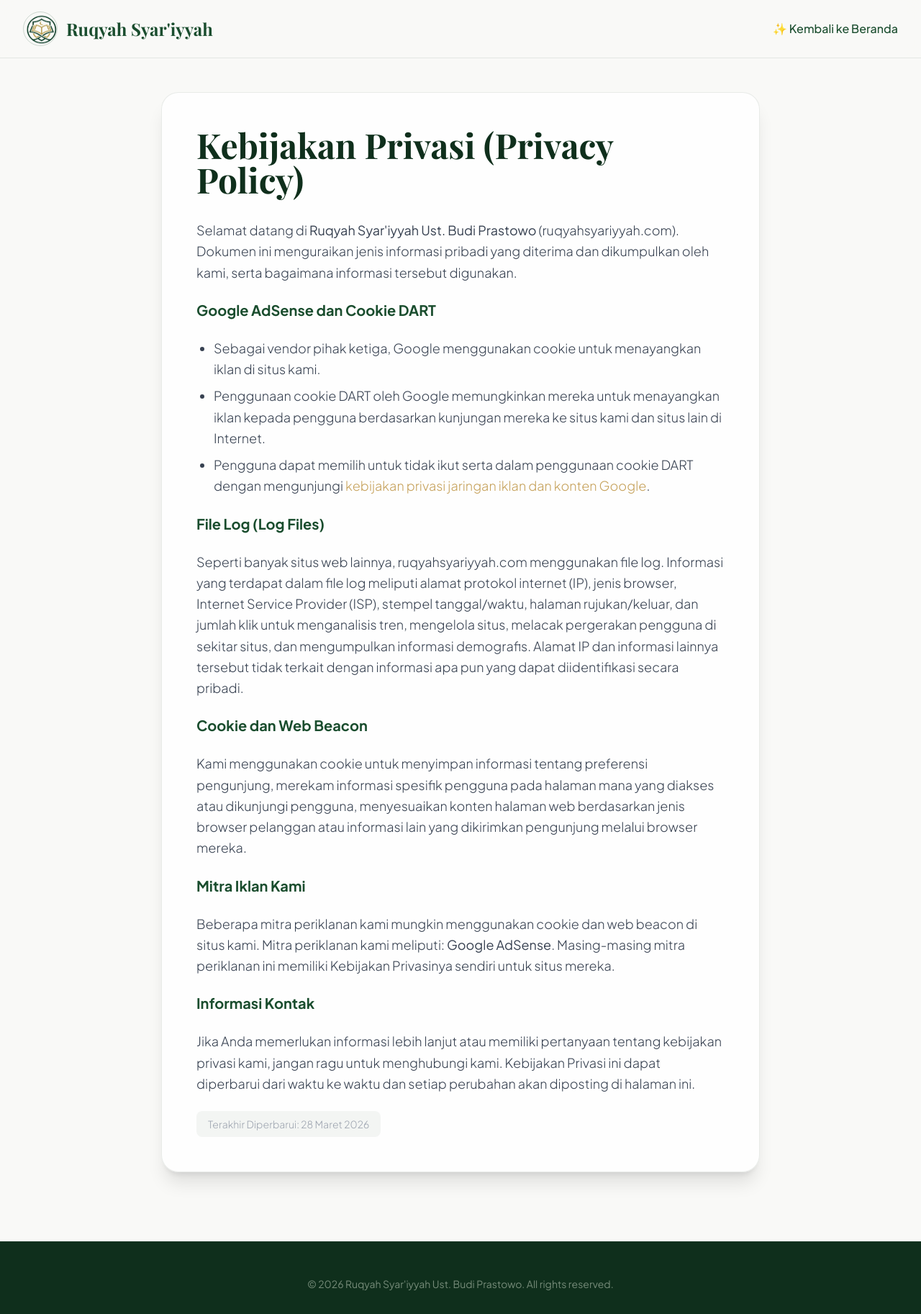
After one commit to nabilrobbani84-debug/ruqyah-syariyyah, a Django app: page /privacy-policy/ in a window 1280 px wide. The commit adds this page. Shown: the whole page at 72% size. Run offline with Django 5.2, Linux system fonts and the light colour scheme; some libraries are stand-ins or nearby versions.

Commit message:
Add Google AdSense code and Privacy Policy page

```diff
--- a/ruqyah_main/views.py
+++ b/ruqyah_main/views.py
@@ -108,3 +108,6 @@ def sitemap_xml(request):
 </urlset>
 """
     return HttpResponse(content, content_type="application/xml")
+
+def privacy_policy(request):
+    return render(request, 'privacy_policy.html')
--- a/ruqyah_project/urls.py
+++ b/ruqyah_project/urls.py
@@ -1,10 +1,11 @@
 from django.contrib import admin
 from django.urls import path
-from ruqyah_main.views import landing_page, robots_txt, sitemap_xml
+from ruqyah_main.views import landing_page, robots_txt, sitemap_xml, privacy_policy
 
 urlpatterns = [
     path('admin/', admin.site.urls),
     path('', landing_page, name='landing_page'),
+    path('privacy-policy/', privacy_policy, name='privacy_policy'),
     path('robots.txt', robots_txt, name='robots_txt'),
     path('sitemap.xml', sitemap_xml, name='sitemap_xml'),
 ]
--- /dev/null
+++ b/templates/privacy_policy.html
@@ -0,0 +1,62 @@
+{% extends 'base.html' %}
+{% load static %}
+
+{% block content %}
+<!-- Navbar -->
+<nav class="fixed w-full z-50 transition-all duration-300 bg-cream/90 backdrop-blur-md border-b border-sage-green/20">
+    <div class="max-w-7xl mx-auto px-4 sm:px-6 lg:px-8">
+        <div class="flex justify-between items-center h-20">
+            <div class="flex-shrink-0 flex items-center gap-3">
+                <a href="{% url 'landing_page' %}" class="flex items-center gap-3">
+                    <img src="{% static 'images/logo_transparent.png' %}" alt="Logo Ruqyah Syar'iyyah" class="h-12 w-12 rounded-full border border-forest-green/20">
+                    <span class="font-serif text-2xl font-bold text-forest-green">Ruqyah Syar'iyyah</span>
+                </a>
+            </div>
+            <div class="hidden md:flex space-x-8">
+                <a href="{% url 'landing_page' %}" class="text-forest-green hover:text-sage-green transition-colors font-medium">✨ Kembali ke Beranda</a>
+            </div>
+        </div>
+    </div>
+</nav>
+
+<!-- Content -->
+<section class="min-h-screen pt-32 pb-24 relative bg-cream">
+    <div class="max-w-4xl mx-auto px-4 sm:px-6 lg:px-8 relative z-10">
+        <div class="bg-white/80 backdrop-blur-md p-8 md:p-12 rounded-3xl shadow-xl border border-sage-green/20">
+            <h1 class="text-3xl md:text-5xl font-serif font-bold text-deep-green mb-8">Kebijakan Privasi (Privacy Policy)</h1>
+
+            <div class="space-y-6 text-gray-700 leading-relaxed font-light text-lg">
+                <p>Selamat datang di <strong>Ruqyah Syar'iyyah Ust. Budi Prastowo</strong> (ruqyahsyariyyah.com). Dokumen ini menguraikan jenis informasi pribadi yang diterima dan dikumpulkan oleh kami, serta bagaimana informasi tersebut digunakan.</p>
+
+                <h2 class="text-xl font-bold text-forest-green mt-8">Google AdSense dan Cookie DART</h2>
+                <ul class="list-disc pl-6 space-y-2">
+                    <li>Sebagai vendor pihak ketiga, Google menggunakan cookie untuk menayangkan iklan di situs kami.</li>
+                    <li>Penggunaan cookie DART oleh Google memungkinkan mereka untuk menayangkan iklan kepada pengguna berdasarkan kunjungan mereka ke situs kami dan situs lain di Internet.</li>
+                    <li>Pengguna dapat memilih untuk tidak ikut serta dalam penggunaan cookie DART dengan mengunjungi <a href="https://policies.google.com/technologies/ads" target="_blank" rel="noopener noreferrer" class="text-gold-accent hover:underline">kebijakan privasi jaringan iklan dan konten Google</a>.</li>
+                </ul>
+
+                <h2 class="text-xl font-bold text-forest-green mt-8">File Log (Log Files)</h2>
+                <p>Seperti banyak situs web lainnya, ruqyahsyariyyah.com menggunakan file log. Informasi yang terdapat dalam file log meliputi alamat protokol internet (IP), jenis browser, Internet Service Provider (ISP), stempel tanggal/waktu, halaman rujukan/keluar, dan jumlah klik untuk menganalisis tren, mengelola situs, melacak pergerakan pengguna di sekitar situs, dan mengumpulkan informasi demografis. Alamat IP dan informasi lainnya tersebut tidak terkait dengan informasi apa pun yang dapat diidentifikasi secara pribadi.</p>
+
+                <h2 class="text-xl font-bold text-forest-green mt-8">Cookie dan Web Beacon</h2>
+                <p>Kami menggunakan cookie untuk menyimpan informasi tentang preferensi pengunjung, merekam informasi spesifik pengguna pada halaman mana yang diakses atau dikunjungi pengguna, menyesuaikan konten halaman web berdasarkan jenis browser pelanggan atau informasi lain yang dikirimkan pengunjung melalui browser mereka.</p>
+
+                <h2 class="text-xl font-bold text-forest-green mt-8">Mitra Iklan Kami</h2>
+                <p>Beberapa mitra periklanan kami mungkin menggunakan cookie dan web beacon di situs kami. Mitra periklanan kami meliputi: <strong>Google AdSense</strong>. Masing-masing mitra periklanan ini memiliki Kebijakan Privasinya sendiri untuk situs mereka.</p>
+
+                <h2 class="text-xl font-bold text-forest-green mt-8">Informasi Kontak</h2>
+                <p>Jika Anda memerlukan informasi lebih lanjut atau memiliki pertanyaan tentang kebijakan privasi kami, jangan ragu untuk menghubungi kami. Kebijakan Privasi ini dapat diperbarui dari waktu ke waktu dan setiap perubahan akan diposting di halaman ini.</p>
+
+                <p class="text-sm text-gray-400 mt-12 bg-sage-green/10 inline-block px-4 py-2 rounded-lg">Terakhir Diperbarui: 28 Maret 2026</p>
+            </div>
+        </div>
+    </div>
+</section>
+
+<!-- Footer -->
+<footer class="bg-deep-green text-cream pt-12 pb-8 border-t border-white/5 relative">
+    <div class="max-w-7xl mx-auto px-4 text-center text-sm text-sage-green opacity-80">
+        <p>&copy; 2026 Ruqyah Syar'iyyah Ust. Budi Prastowo. All rights reserved.</p>
+    </div>
+</footer>
+{% endblock %}
```
Also changed, not shown: templates/landing.html (+59 -1 lines).
